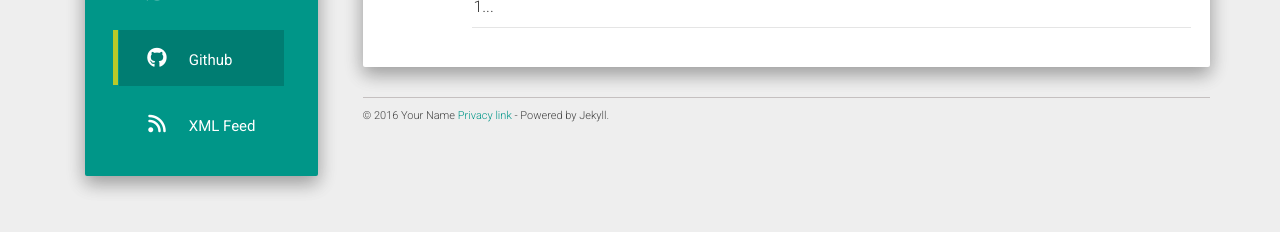
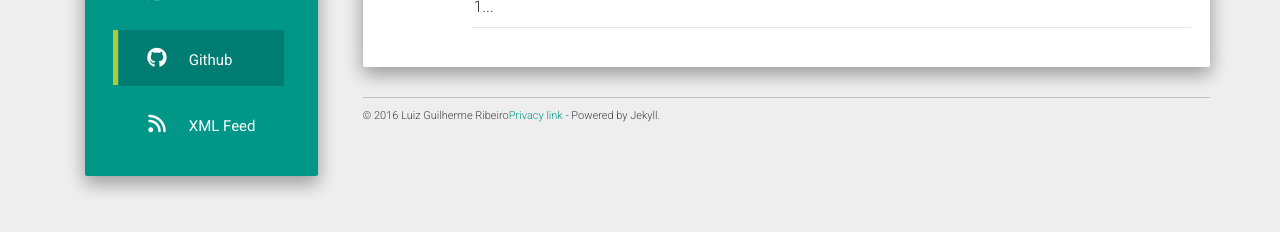
Before and after one commit to codeasashu/hcz-jekyll-blog, a Jekyll site: the page built from index.html, in a window 1280 px wide. Shown: the part 466-698 px from the top of the page. Built offline with Jekyll 4.4.1, drawn with Linux system fonts in a browser that asks for light colours; nearby versions of some CDN libraries; the list of posts is cut into pages by our own code.

Commit message:
footer - add name

```diff
--- a/_includes/footer.html
+++ b/_includes/footer.html
@@ -1,5 +1,5 @@
 <footer>
-  © 2016 Your Name <a href="#">Privacy link</a> - Powered by Jekyll.
+  © 2016 Luiz Guilherme Ribeiro<a href="#">Privacy link</a> - Powered by Jekyll.
 </footer>
 <div align="center">
   <script async src="https://pagead2.googlesyndication.com/pagead/js/adsbygoogle.js"></script>
```
